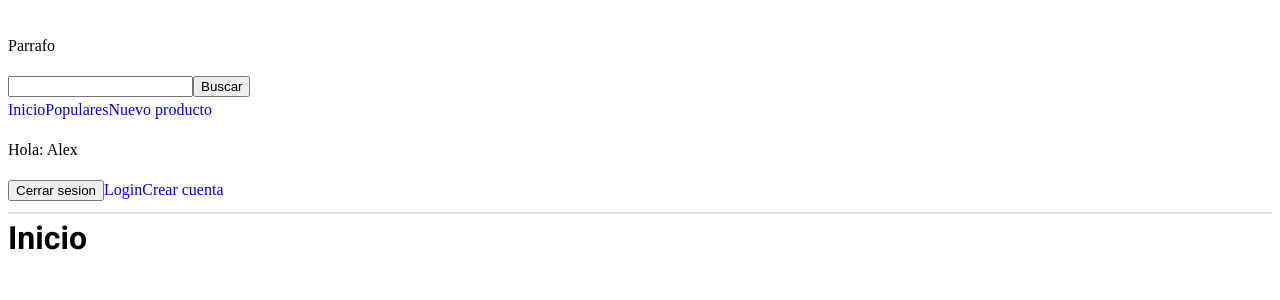
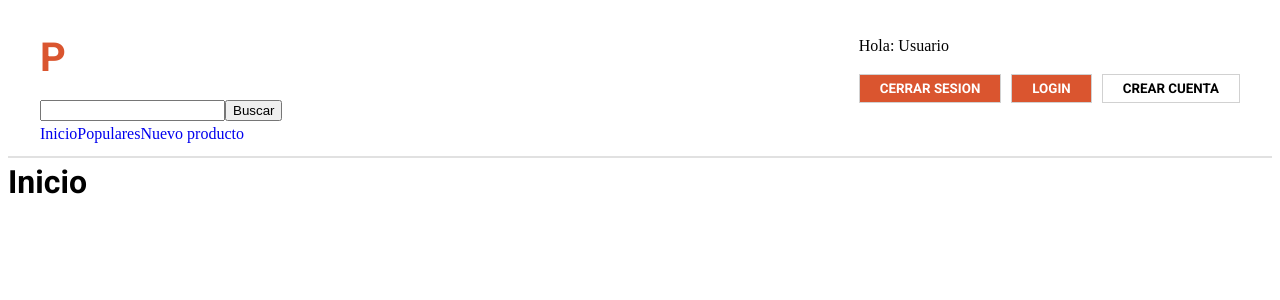
Before and after one commit to mateokeller/producthuntnext, a Next.js app: page / in a window 1280 px wide. Shown: the top 300 px of the page. Built offline with nearby package versions, Linux system fonts and the light colour scheme.

Commit message:
fix margin in header buttons

```diff
--- a/components/layout/Header.js
+++ b/components/layout/Header.js
@@ -2,25 +2,32 @@ import React from 'react';
 import Search from '../ui/Search';
 import Navigation from './Navigation';
 import Link from 'next/link';
+import Button from '../ui/Button';
 
 
 const Header = () => {
     return (
         <header>
-            <div>
+            <div className='header-container'>
                 <div>
-                    <p>Parrafo</p>
+                    <Link href={'/'}>
+                        <p className='logo'>P</p>
+                    </Link>
+
                     <Search />
                     <Navigation />
                 </div>
 
                 <div>
-                    <p>Hola: Alex</p>
-                    <button type='button'>Cerrar sesion</button>
-                    <Link href='/'>Login</Link>
-                    <Link href='/'>Crear cuenta</Link>
+                    <p>Hola: Usuario</p>
+                        <Button type='button' bgColor='true'>Cerrar sesion</Button>
+                            <Link href='/'>
+                                <Button bgColor='true'>Login</Button>
+                            </Link>
+                            <Link href='/'>
+                                <Button>Crear cuenta</Button>
+                            </Link>
                 </div>
-
             </div>
         </header>
 
--- /dev/null
+++ b/components/ui/Button.js
@@ -0,0 +1,14 @@
+import React from 'react';
+
+const Button = (props) => {
+    return (
+        <button className='btn' style={
+            {
+                backgroundColor: props.bgColor ? '#DA552F' : 'white',
+                color: props.bgColor ? 'white' : 'black'
+            }
+        }>{props.children}</button>
+)
+}
+
+export default Button;
--- a/public/static/css/app.css
+++ b/public/static/css/app.css
@@ -24,6 +24,8 @@ header {
     padding: 1rem 0;
 }
 
+
+
 h1, h2, h3 {
     margin: 0 0 2rem 0;
     line-height: 1.5;
@@ -48,6 +50,38 @@ a {
     text-decoration: none;
 }
 
+.header-container {
+    max-width: 1200px;
+    width: 95%;
+    margin: 0 auto;
+}
+
+.logo {
+    color: var(--orange);
+    font-size: 4rem;
+    font-weight: 700;
+    font-family: 'Roboto', sans-serif;
+    line-height: 0;
+    margin-right: 2rem;
+}
+
+.header-btn-container {
+    display: flex;
+}
+
+.btn {
+    font-family: "Roboto", sans-serif;
+    font-weight: 700;
+    text-transform: uppercase;
+    border: 1px solid #d1d1d1;
+    padding: .6rem 2rem;
+    margin-right: 1rem;
+}
+
+header > div > div:nth-child(2) > a:last-of-type button {
+    margin-right: 0;
+}
+
 .products-list {
     background-color: #f3f3f3;
 }
@@ -60,3 +94,11 @@ a {
 .bg-white {
     background-color: #FFF;
 }
+
+/* MEDIA QUERYS */
+@media only screen and (min-width: 768px) {
+    .header-container  {
+        display:flex;
+        justify-content: space-between;
+    }
+}
```
Also changed, not shown: pages/us.js (renamed from pages/nosotros.js).
